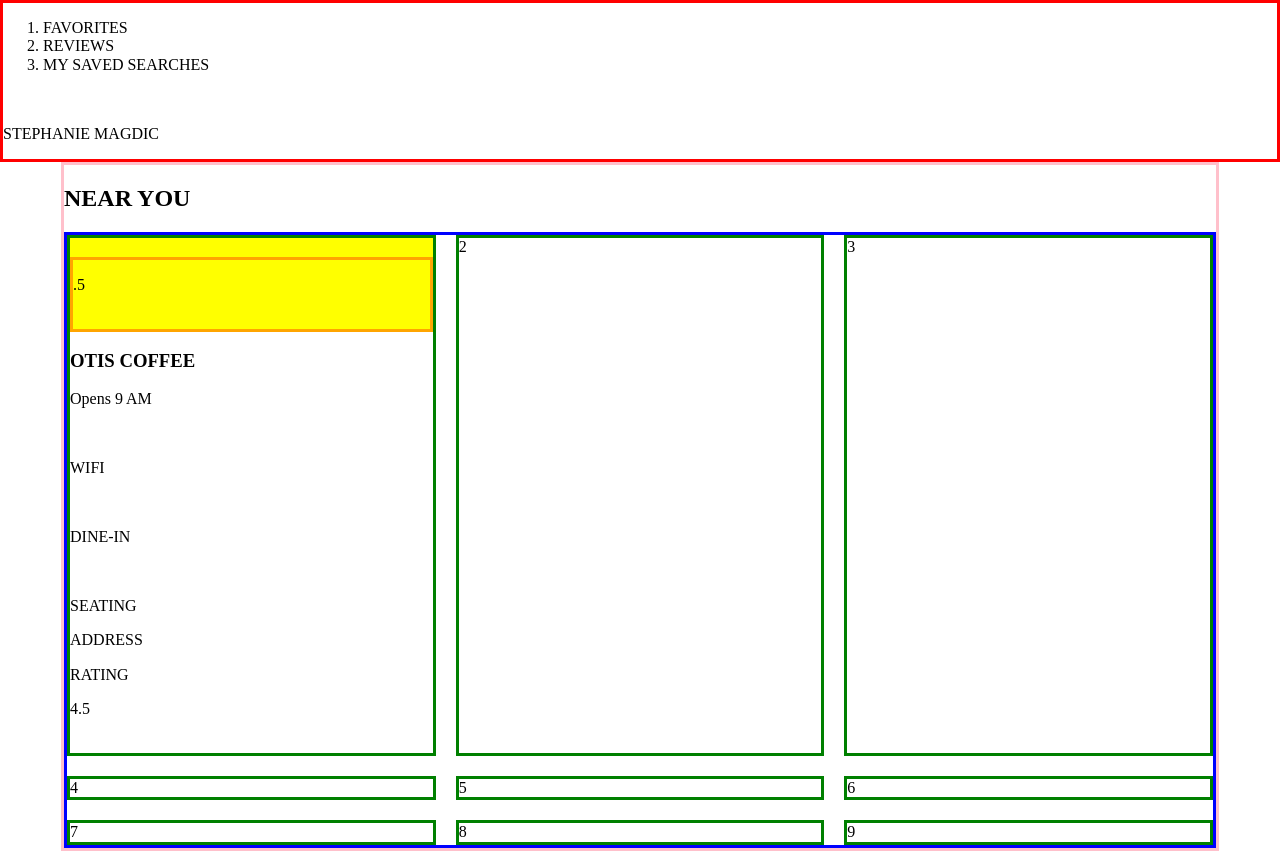
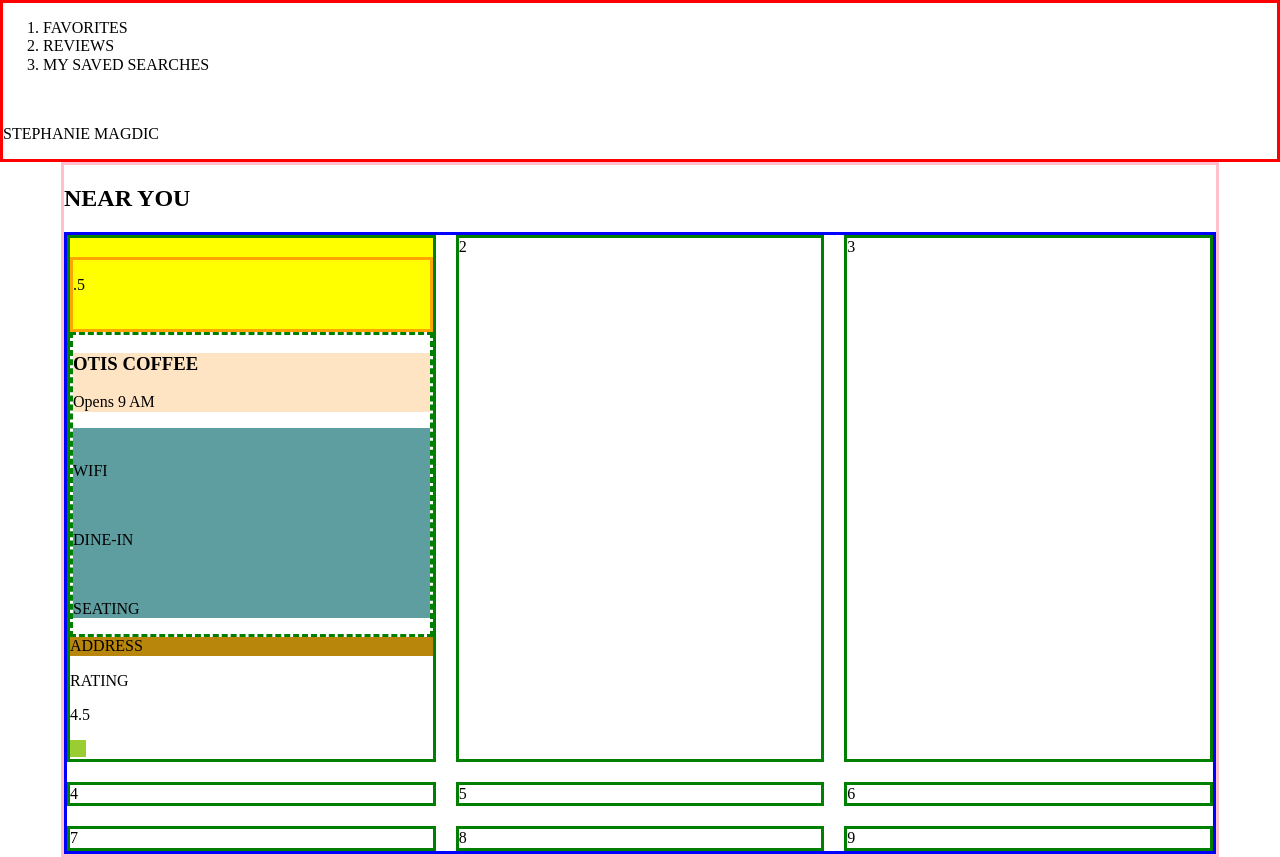
Before and after one commit to stephaniemagdic/static-comp1, a website: page index.html in a window 1280 px wide. Drawn offline with Linux system fonts and the light colour scheme.

Commit message:
Add cbottom card styles to css file with background colors for testing

```diff
--- a/css/styles.css
+++ b/css/styles.css
@@ -80,12 +80,42 @@ card-image-8 {
 }
 
 
+/* ----------CARD BOTTOM--------------- */
+.details {
+  border: dashed green;
+}
+
+.name-and-hours {
+  background-color: bisque;
+}
+
+.shop-features {
+  background-color: cadetblue;
+}
+
+.address-container {
+  background-color: darkgoldenrod;
+}
+
+.num-rating-container {
+  background-color: darkgrey;
+}
+
+.star-container {
+  background-color: yellowgreen;
+}
 
 /* ----------------MOBILE RESPONSIVE DESIGN-------------- */
 @media screen and (max-width: 425px) {
   .hide-for-mobile {
     display: none;
   }
+
+  /* ----------CARD BOTTOM--------------- */
+  .mobile-details {
+    border: dashed red;
+  }
+
 }
 
 /* //do I use this below? */
```
